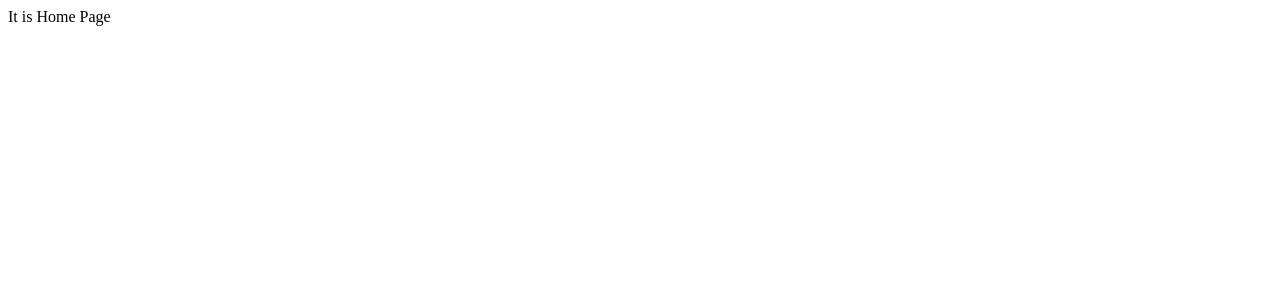
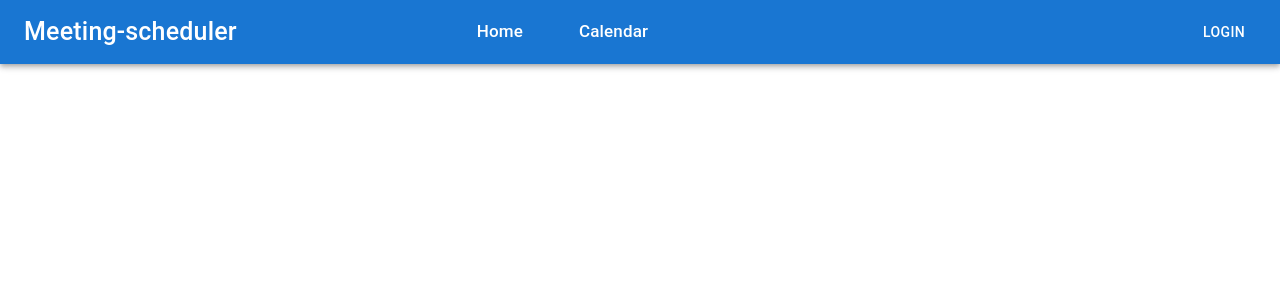
Before and after one commit to vkolesnikov-dev/booking-app, a React (Vite) app: page / in a window 1280 px wide. Shown: the top 300 px of the page. Built offline with nearby package versions, Linux system fonts and the light colour scheme.

Commit message:
connected the MUI library and created the header of the website

```diff
--- a/package.json
+++ b/package.json
@@ -10,6 +10,10 @@
     "preview": "vite preview"
   },
   "dependencies": {
+    "@emotion/react": "^11.14.0",
+    "@emotion/styled": "^11.14.0",
+    "@mui/icons-material": "^6.4.8",
+    "@mui/material": "^6.4.8",
     "@reduxjs/toolkit": "^2.6.1",
     "axios": "^1.8.4",
     "react": "^19.0.0",
--- a/src/App.jsx
+++ b/src/App.jsx
@@ -1,4 +1,5 @@
 import AppRoutes from "./routes/routes";
+import "./assets/styles/global.css";
 
 function App() {
   return (
--- /dev/null
+++ b/src/assets/styles/global.css
@@ -0,0 +1,3 @@
+body {
+  margin: 0;
+}
--- /dev/null
+++ b/src/components/AppHeader.jsx
@@ -0,0 +1,43 @@
+import * as React from "react";
+import AppBar from "@mui/material/AppBar";
+import Box from "@mui/material/Box";
+import Toolbar from "@mui/material/Toolbar";
+import Typography from "@mui/material/Typography";
+import Button from "@mui/material/Button";
+import IconButton from "@mui/material/IconButton";
+import MenuIcon from "@mui/icons-material/Menu";
+
+const AppHeader = () => {
+  return (
+    <Box sx={{ flexGrow: 1 }}>
+      <AppBar position="static">
+        <Toolbar>
+          <Typography
+            variant="h6"
+            component="div"
+            sx={{ marginRight: 30, fontSize: 25 }}
+          >
+            Meeting-scheduler
+          </Typography>
+          <Typography
+            variant="h6"
+            component="div"
+            sx={{ marginRight: 7, fontSize: 17 }}
+          >
+            Home
+          </Typography>
+          <Typography
+            variant="h6"
+            component="div"
+            sx={{ flexGrow: 1, fontSize: 17 }}
+          >
+            Calendar
+          </Typography>
+          <Button color="inherit">Login</Button>
+        </Toolbar>
+      </AppBar>
+    </Box>
+  );
+};
+
+export default AppHeader;
--- /dev/null
+++ b/src/components/AppLayout.jsx
@@ -0,0 +1,7 @@
+import AppHeader from "./AppHeader";
+
+const AppLayout = () => {
+  return <AppHeader />;
+};
+
+export default AppLayout;
--- a/src/pages/HomePage.jsx
+++ b/src/pages/HomePage.jsx
@@ -1,5 +1,7 @@
+import AppLayout from "../components/AppLayout";
+
 const HomePage = () => {
-  return "It is Home Page";
+  return <AppLayout />;
 };
 
 export default HomePage;
```
Also changed, not shown: 1 other file (tests, documents, lock files or other folders).
